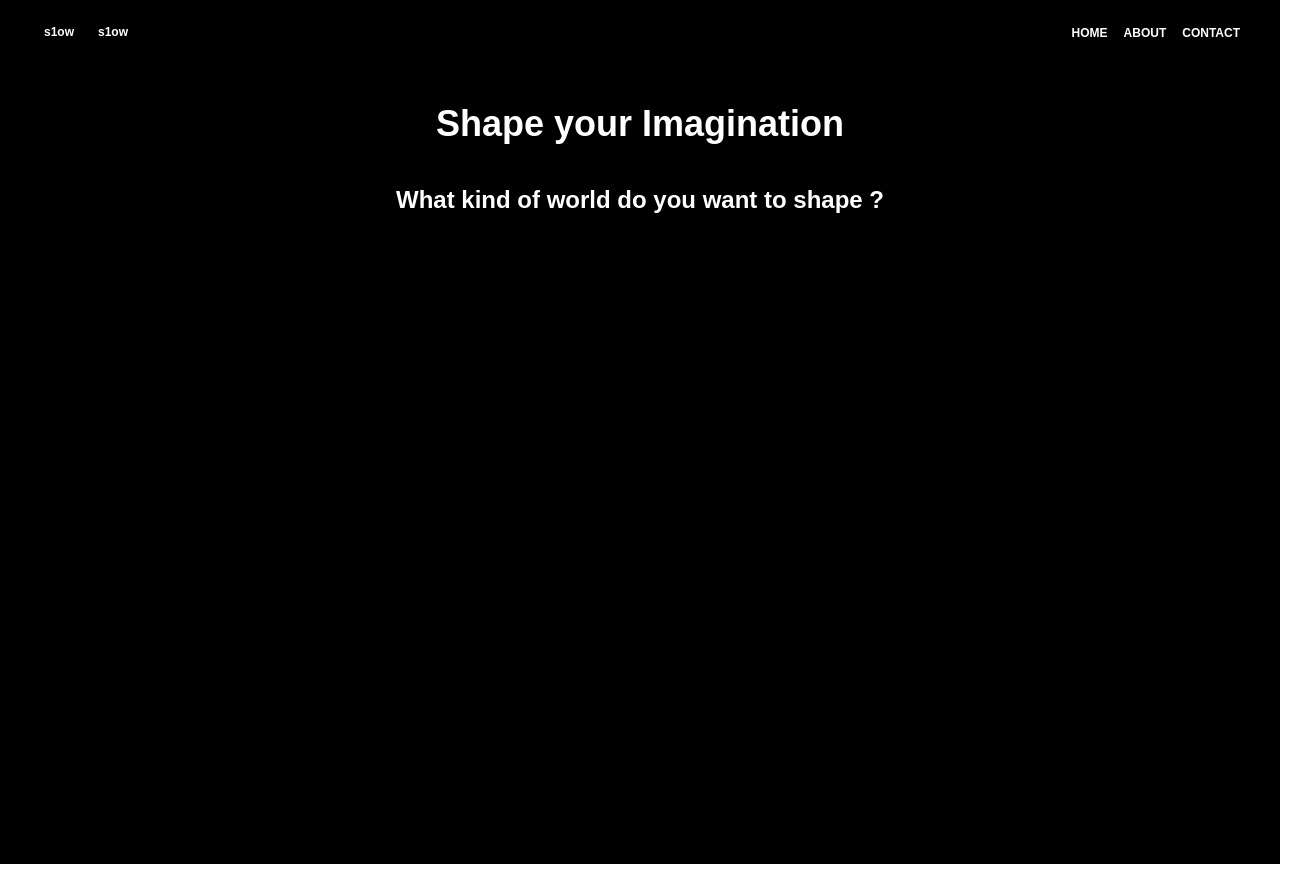
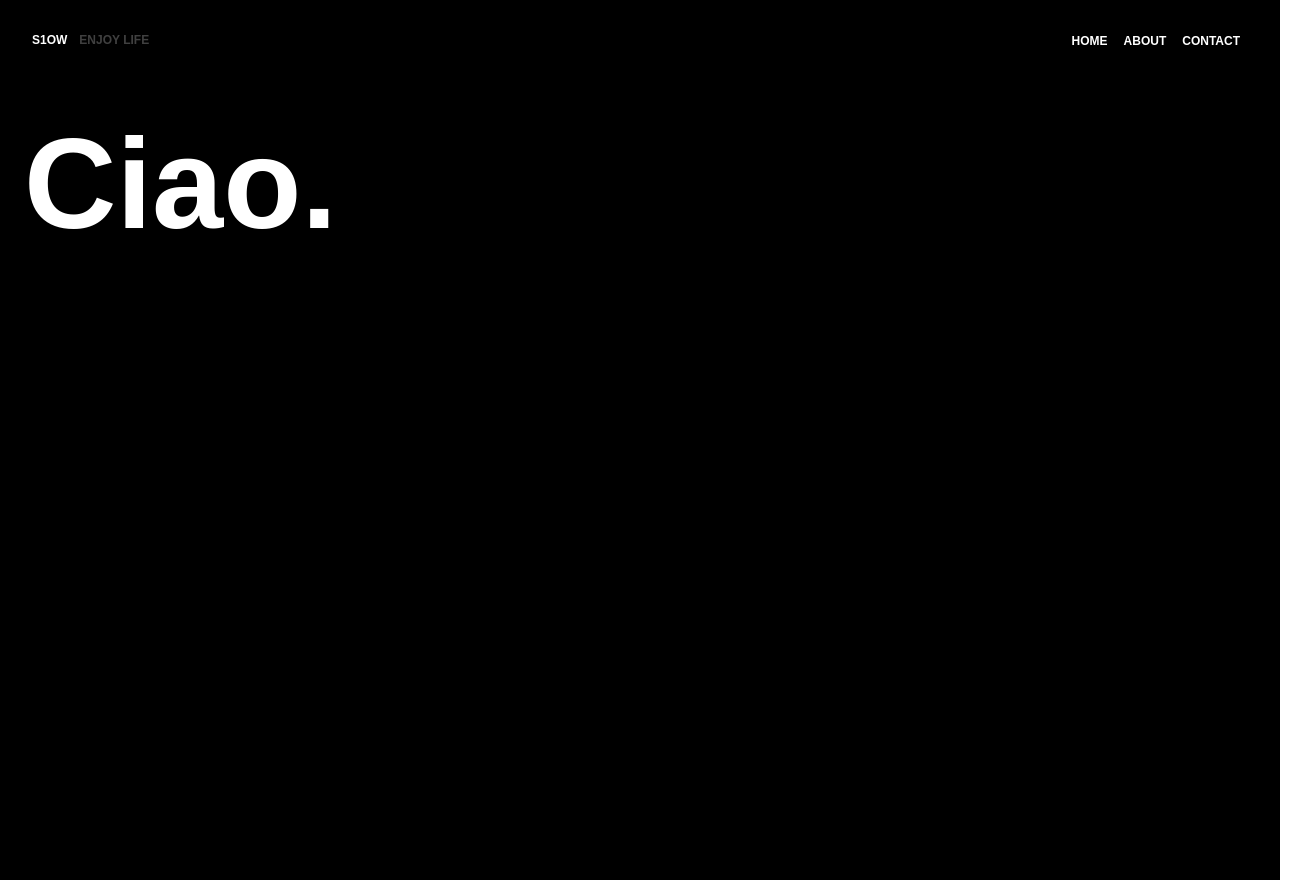
Before and after one commit to Dcose/s1ow, a React app: page / in a window 1280 px wide. Shown: the whole page, 1304 px wide, since content can reach past the window. Built offline with nearby package versions, Linux system fonts and the light colour scheme; a web font is replaced by a local one.

Commit message:
🦄 refactor: some change...

```diff
--- a/src/component/container/Container.tsx
+++ b/src/component/container/Container.tsx
@@ -1,14 +1,22 @@
-import React from 'react'
+import { motion } from 'framer-motion'
+import React, { useState } from 'react'
 
 const Container: React.FC = () => {
+  const [y, setY] = useState(0)
+
   return (
-    <div className="flex items-center flex-col bg-black h-screen">
-      <h1 className="text-4xl font-bold m-10 text-white">
-        Shape your Imagination
+    <div className=" absolute bg-black h-screen w-full">
+      <h1 className="relative text-white text-9xl top-10 left-6">
+        <strong>Ciao.</strong>
+
+        <div>
+          <motion.div
+            className="box"
+            animate={{ y }}
+            transition={{ type: 'spring' }}
+          />
+        </div>
       </h1>
-      <span className="text-2xl font-semibold text-white">
-        What kind of world do you want to shape ?
-      </span>
     </div>
   )
 }
--- a/src/component/navbar/NavLink.tsx
+++ b/src/component/navbar/NavLink.tsx
@@ -12,7 +12,7 @@ const colorVariants: {
   slate: 'after:bg-slate-500',
   gray: 'after:bg-gray-500',
   zinc: 'after:bg-zinc-500',
-  neutral: 'after:bg-neutral-300',
+  neutral: 'after:bg-neutral-50',
   stone: 'after:bg-stone-500',
   red: 'after:bg-red-500',
   orange: 'after:bg-orange-500',
@@ -53,15 +53,19 @@ const NavLink: React.FC<NavLinkProps> = ({
       after:-bottom-1
       after:left-1/2
       after:w-0
-      after:h-1
+      after:h-px
       after:origin-left
       after:transform
       after:-translate-x-1/2
       ${colorVariants[color]}
       after:transition-all
-      after:ease-in-out
+      hover:after:ease-in-out
       after:duration-300
-      hover:after:w-full`}
+      hover:after:w-full
+      hover:text-neutral-700
+      hover:ease-in-out
+      hover:duration-300
+      `}
     >
       {children}
     </a>
--- a/src/component/navbar/Navbar.tsx
+++ b/src/component/navbar/Navbar.tsx
@@ -12,36 +12,13 @@ const Navbar: React.FC = () => {
   return (
     <nav className="bg-black">
       <div className="max-w-7xl mx-auto px-2 sm:px-6 lg:px-8 ">
-        <div className="relative flex items-center justify-between h-16">
-          <span className="flex items-center justify-center">
-            <span className=" text-xs m-3 font-bold text-white">s1ow</span>
-            <span className=" text-xs m-3 font-bold text-white">s1ow</span>
-          </span>
-          {/* <a
-              href="#"
-              className="
-                font-bold
-                px-3
-                py-2
-                relative
-                hover:text-blue-300
-                after:absolute
-                after:-bottom-1
-                after:left-1/2
-                after:w-full
-                after:h-px
-                after:origin-left
-                after:transform
-                after:-translate-x-1/2
-                after:bg-gray-800
-                after:transition-all
-                after:duration-300
-                hover:after:w-0
-              "
-            >
-              Home
-            </a> */}
-
+        <div className="relative flex items-center justify-between h-20">
+          <div className="flex items-center justify-between">
+            <NavLink href="sss">S1OW</NavLink>
+            <span className=" m-3 text-xs font-bold text-neutral-700">
+              ENJOY LIFE
+            </span>
+          </div>
           <ul className="flex">
             {navLinks.map((link) => (
               <li key={link.href} className="m-2">
```
